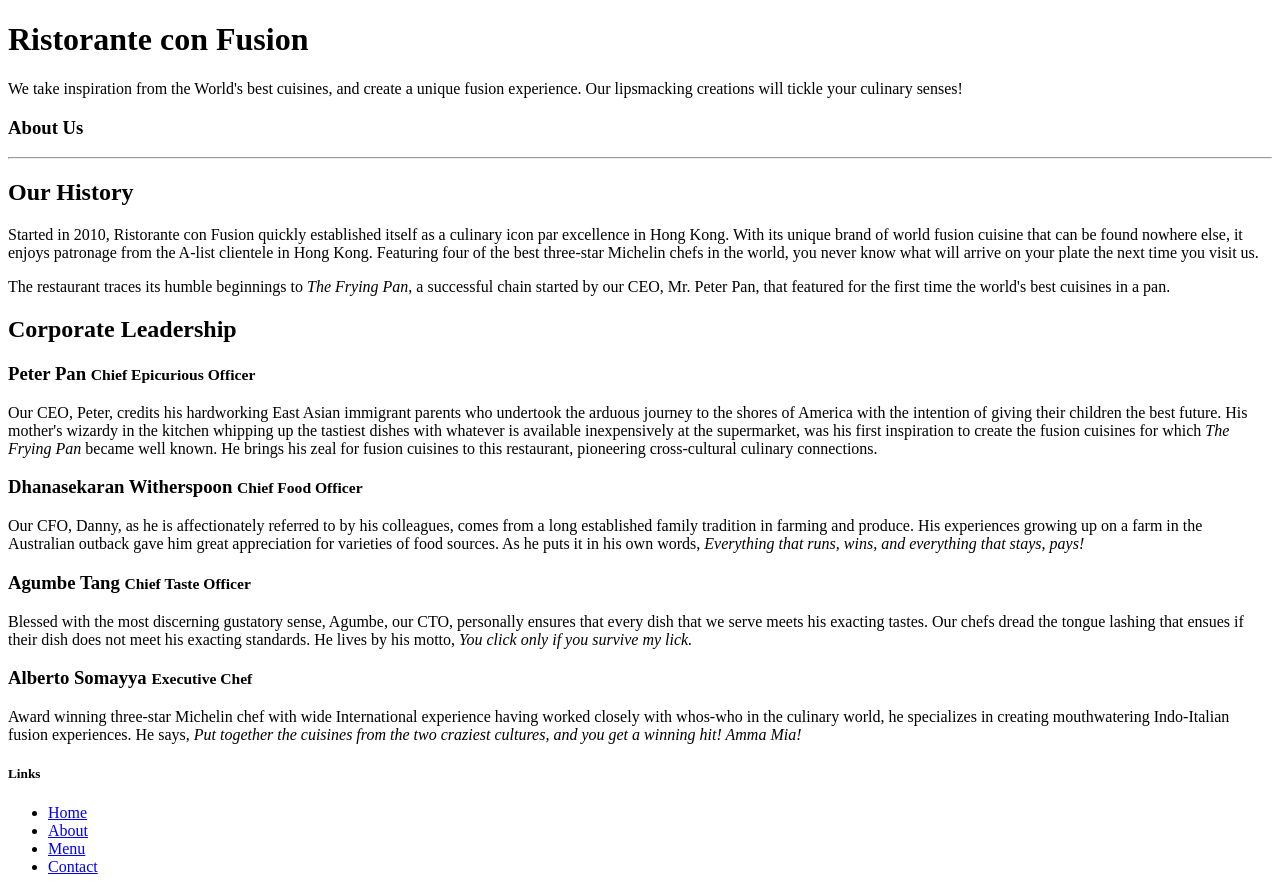
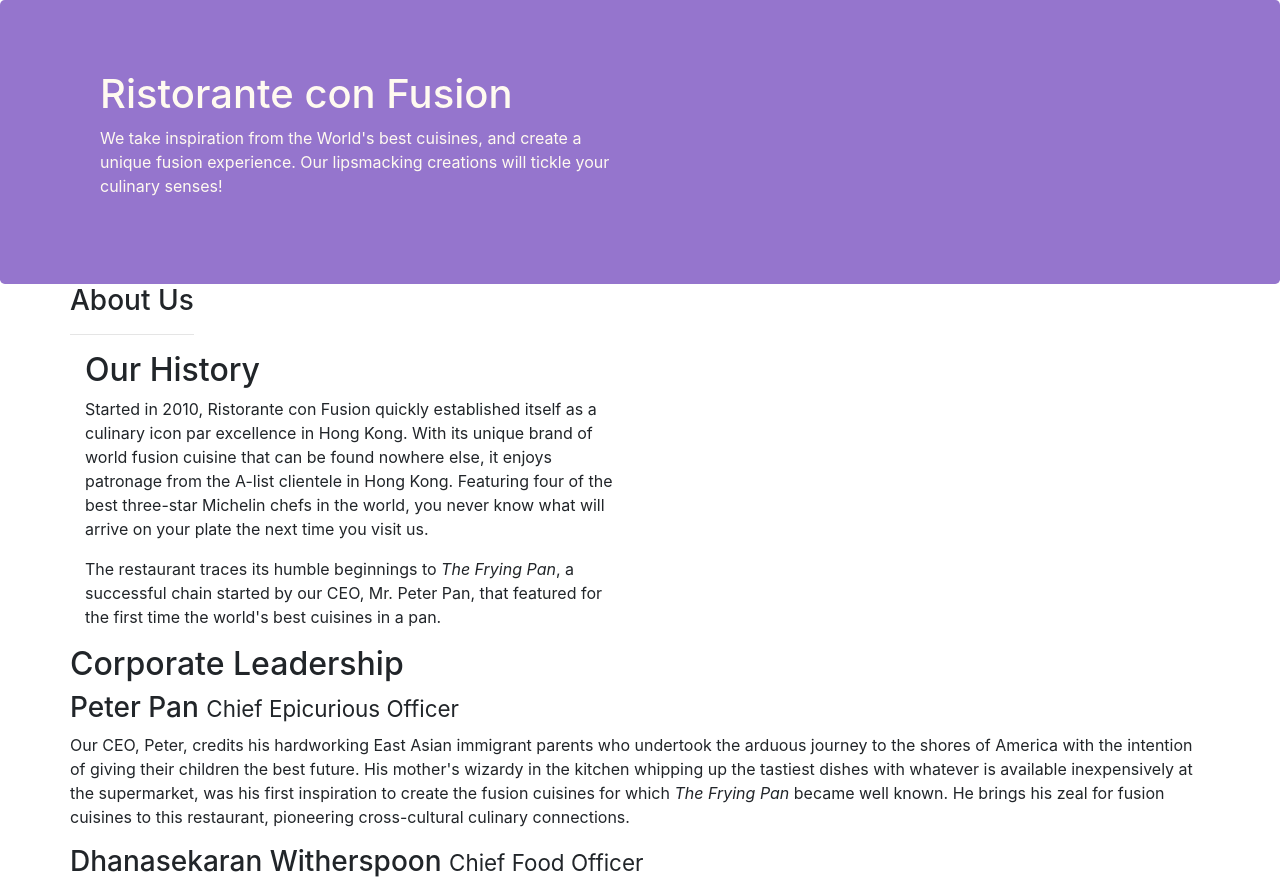
Before and after one commit to ranapriyanka1604/Bootstrap4, a website: page aboutus.html in a window 1280 px wide. Shown: the top 882 px of the page. Drawn offline with nearby package versions, Linux system fonts and the light colour scheme.

Commit message:
Assignment-1 second commit

```diff
--- a/aboutus.html
+++ b/aboutus.html
@@ -2,7 +2,13 @@
 <html lang="en">
 
 <head>
+    <meta charset="utf-8">
+    <meta name="viewport" content="width=device-width, initial-scale=1, shrink-to-fit=no">
+    <meta http-equiv="x-ua-compatible" content="ie=edge">
 
+    <!-- Bootstrap CSS -->
+    <link rel="stylesheet" href="node_modules/bootstrap/dist/css/bootstrap.min.css">
+    <link rel="stylesheet" href="css/styles.css">
     <title>Ristorante Con Fusion: About Us</title>
 
 </head>
@@ -22,16 +28,16 @@
         </div>
     </header>
 
-    <div>
-        <div>
+    <div class="container">
+        <div class="row row content align-item-center">
             <div>
                <h3>About Us</h3>
                <hr>
             </div>
         </div>
 
-        <div>
-            <div>
+        <div class="row row content align-item-center">
+            <div class="col-12 col-sm-6">
                 <h2>Our History</h2>
                 <p>Started in 2010, Ristorante con Fusion quickly established itself as a culinary icon par excellence in Hong Kong. With its unique brand of world fusion cuisine that can be found nowhere else, it enjoys patronage from the A-list clientele in Hong Kong.  Featuring four of the best three-star Michelin chefs in the world, you never know what will arrive on your plate the next time you visit us.</p>
                 <p>The restaurant traces its humble beginnings to <em>The Frying Pan</em>, a successful chain started by our CEO, Mr. Peter Pan, that featured for the first time the world's best cuisines in a pan.</p>
@@ -41,17 +47,17 @@
         </div>
 
 
-        <div>
+        <div class="row row content align-item-center">
             <div>
                 <h2>Corporate Leadership</h2>
                 <h3>Peter Pan <small>Chief Epicurious Officer</small></h3>
-                <p>Our CEO, Peter, credits his hardworking East Asian immigrant parents who undertook the arduous journey to the shores of America with the intention of giving their children the best future. His mother's wizardy in the kitchen whipping up the tastiest dishes with whatever is available inexpensively at the supermarket, was his first inspiration to create the fusion cuisines for which <em>The Frying Pan</em> became well known. He brings his zeal for fusion cuisines to this restaurant, pioneering cross-cultural culinary connections.</p>
+                <p class="d-none d-sm-block">Our CEO, Peter, credits his hardworking East Asian immigrant parents who undertook the arduous journey to the shores of America with the intention of giving their children the best future. His mother's wizardy in the kitchen whipping up the tastiest dishes with whatever is available inexpensively at the supermarket, was his first inspiration to create the fusion cuisines for which <em>The Frying Pan</em> became well known. He brings his zeal for fusion cuisines to this restaurant, pioneering cross-cultural culinary connections.</p>
                 <h3>Dhanasekaran Witherspoon <small>Chief Food Officer</small></h3>
-                <p>Our CFO, Danny, as he is affectionately referred to by his colleagues, comes from a long established family tradition in farming and produce. His experiences growing up on a farm in the Australian outback gave him great appreciation for varieties of food sources. As he puts it in his own words, <em>Everything that runs, wins, and everything that stays, pays!</em></p>
+                <p class="d-none d-sm-block">Our CFO, Danny, as he is affectionately referred to by his colleagues, comes from a long established family tradition in farming and produce. His experiences growing up on a farm in the Australian outback gave him great appreciation for varieties of food sources. As he puts it in his own words, <em>Everything that runs, wins, and everything that stays, pays!</em></p>
                 <h3>Agumbe Tang <small>Chief Taste Officer</small></h3>
-                <p>Blessed with the most discerning gustatory sense, Agumbe, our CTO, personally ensures that every dish that we serve meets his exacting tastes. Our chefs dread the tongue lashing that ensues if their dish does not meet his exacting standards. He lives by his motto, <em>You click only if you survive my lick.</em></p>
+                <p class="d-none d-sm-block">Blessed with the most discerning gustatory sense, Agumbe, our CTO, personally ensures that every dish that we serve meets his exacting tastes. Our chefs dread the tongue lashing that ensues if their dish does not meet his exacting standards. He lives by his motto, <em>You click only if you survive my lick.</em></p>
                 <h3>Alberto Somayya <small>Executive Chef</small></h3>
-                <p>Award winning three-star Michelin chef with wide International experience having worked closely with whos-who in the culinary world, he specializes in creating mouthwatering Indo-Italian fusion experiences. He says, <em>Put together the cuisines from the two craziest cultures, and you get a winning hit! Amma Mia!</em></p>
+                <p class="d-none d-sm-block">Award winning three-star Michelin chef with wide International experience having worked closely with whos-who in the culinary world, he specializes in creating mouthwatering Indo-Italian fusion experiences. He says, <em>Put together the cuisines from the two craziest cultures, and you get a winning hit! Amma Mia!</em></p>
             </div>
        </div>
 
@@ -98,6 +104,10 @@
            </div>
         </div>
     </footer>
+    <!-- jQuery first, then Popper.js, then Bootstrap JS. -->
+    <script src="node_modules/jquery/dist/jquery.slim.min.js"></script>
+    <script src="node_modules/popper.js/dist/umd/popper.min.js"></script>
+    <script src="node_modules/bootstrap/dist/js/bootstrap.min.js"></script>
 
 </body>
 
```
